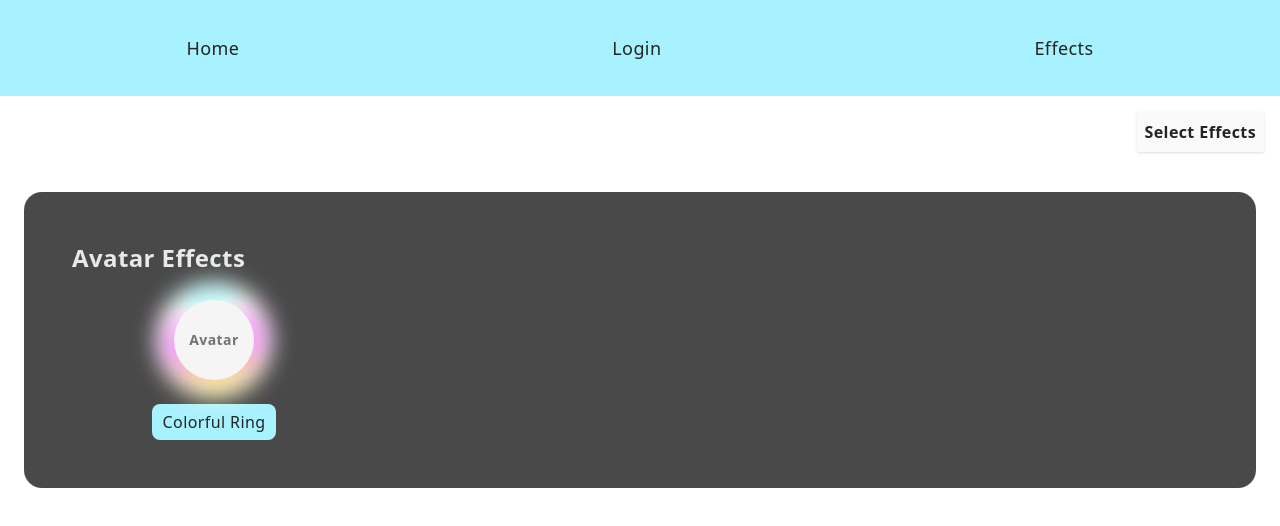
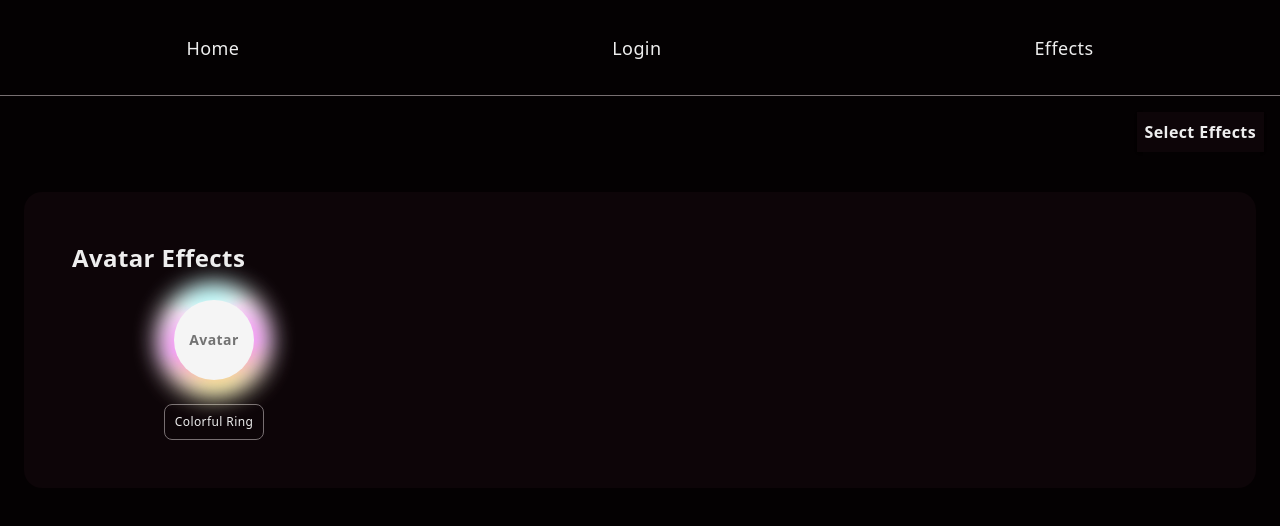
Before and after one commit to Saloni581/MiniNitro, a React (Vite) app in the folder client/: page /avatar-effects in a window 1280 px wide. Shown: the top 526 px of the page. Built offline with nearby package versions, Linux system fonts and the light colour scheme; no server answers.

Commit message:
refactor(website theme): migrate to dark color system with base, surface, accent variables.

```diff
--- a/client/src/components/ProfileFrame.tsx
+++ b/client/src/components/ProfileFrame.tsx
@@ -12,7 +12,7 @@ const ProfileFrame = ({ user, children }: ProfileFrameProps) => {
                  style={{
                      "--color-primary": colorPrimary,
                      "--color-accent": colorAccent,
-                     background: "color-mix(in srgb, var(--color-primary) 50%, var(--color-brand-black)",
+                     background: "color-mix(in srgb, var(--color-primary) 50%, var(--color-surface)",
                  } as React.CSSProperties}
             >
                 {/* glow layer */}
@@ -27,7 +27,7 @@ const ProfileFrame = ({ user, children }: ProfileFrameProps) => {
                 ></div>
                 {/* content layer */}
                 <div className="profile-card absolute inset-0 z-20"
-                     style ={{ color: "color-mix(in srgb, var(--color-accent) 30%, var(--color-brand-white)" }}
+                     style ={{ color: "color-mix(in srgb, var(--color-accent) 30%, var(--color-text-primary)" }}
                 >
                     <ProfileCard user={user} />
                     { children }
--- a/client/src/components/UserProfile.tsx
+++ b/client/src/components/UserProfile.tsx
@@ -37,8 +37,8 @@ const UserProfile = ({ user, setUser }: ProfileProps) => {
                 <Dialog>
                     <DialogTrigger
                         style={{
-                            color: "color-mix(in srgb, var(--color-primary) 35%, var(--color-brand-black)",
-                            background: "color-mix(in srgb, var(--color-accent) 15%, var(--color-brand-white)"
+                            color: "color-mix(in srgb, var(--color-primary) 35%, var(--color-surface)",
+                            background: "color-mix(in srgb, var(--color-accent) 15%, var(--color-text-primary)"
                         }}
                     >
                         Settings
--- a/client/src/index.css
+++ b/client/src/index.css
@@ -5,15 +5,13 @@
 @custom-variant dark (&:is(.dark *));
 
 @theme {
-  --color-brand-primary: oklch(0.9199 0.0789 218.65);;
-  --color-brand-primary-bold: oklch(0.7745 0.1392 218.65);
-  --color-brand-secondary: oklch(0.7382 0.1597 25.56);
-  --color-brand-text-primary: oklch(0.2611 0 0);
-  --color-brand-text-secondary: oklch(0.9333 0 149.82);
-  --color-text-hover: oklch(0.9228 0.1142 126);
+  --color-base: oklch(0.08 0.02 350);
+  --color-surface: oklch(0.13 0.02 350);
+  --color-accent-primary: oklch(0.7382 0.1597 25.56);
+  --color-accent-secondary: oklch(0.4955 0.1597 25.56);
+  --color-text-primary: oklch(0.95 0 0);
+  --color-text-secondary: oklch(0.55 0.01 0);
   --color-error: oklch(0.628 0.2577 29.23);
-  --color-brand-black: oklch(0.4067 0 208.06);
-  --color-brand-white: oklch(0.9852 0 0);
 }
 
 :root {
@@ -23,8 +21,8 @@
   -webkit-font-smoothing: antialiased;
   -moz-osx-font-smoothing: grayscale;
   --radius: 0.625rem;
-  --background: oklch(1 0 0);
-  --foreground: oklch(0.145 0 0);
+  --background: var(--color-base);
+  --foreground: var(--color-text-primary);
   --card: oklch(1 0 0);
   --card-foreground: oklch(0.145 0 0);
   --popover: oklch(1 0 0);
@@ -67,25 +65,25 @@ a {
 }
 
 a:hover {
-  color: var(--color-text-hover);
+  color: var(--color-accent-primary);
 }
 
 button {
   border-radius: 8px;
-  border: 1px solid transparent;
+  border: 1px solid var(--color-text-secondary);
   padding: 0.4rem 0.6rem;
   white-space: nowrap;
   font-size: 1em;
   font-weight: 500;
   font-family: inherit;
-  color: var(--color-brand-text-primary);
-  background-color: var(--color-brand-primary);
+  color: var(--color-text-primary);
+  background-color: var(--color-surface);
   cursor: pointer;
   transition: border-color 0.25s;
 }
 
 button:hover {
-  border-color: var(--color-text-hover);
+  border-color: var(--color-accent-primary);
 }
 
 button:active {
@@ -96,11 +94,11 @@ button:active {
 @layer utilities {
 
   body {
-    @apply text-brand-text-primary font-sans font-stretch-ultra-condensed font-semibold tracking-wide;
+    @apply font-sans font-stretch-ultra-condensed font-semibold tracking-wide;
   }
 
   .navbar {
-    @apply flex justify-around items-center bg-brand-primary h-24 text-brand-text-primary text-lg;
+    @apply flex justify-around items-center bg-base h-24 text-text-primary text-lg border-b border-b-text-secondary;
   }
 
   .auth-form {
@@ -112,8 +110,8 @@ button:active {
   }
 
   input {
-    @apply border-2 border-brand-primary rounded-md p-2 px-4 outline-none focus:outline-none
-    focus:ring focus:ring-brand-primary-bold  text-brand-text-primary font-thin;
+    @apply border-2 border-accent-primary rounded-md p-2 px-4 outline-none focus:outline-none
+    focus:ring-4 focus:ring-accent-secondary focus:border-none text-text-primary font-thin;
   }
 
   .error-input {
@@ -145,8 +143,8 @@ button:active {
   }
 
   .identity textarea {
-    @apply border-2 border-brand-primary rounded-md px-2 outline-none focus:outline-none
-    focus:ring focus:ring-brand-primary-bold text-brand-text-primary font-thin resize-none;
+    @apply border-2 border-accent-primary rounded-md p-2 px-4 outline-none focus:outline-none
+    focus:ring-4 focus:ring-accent-secondary focus:border-none text-text-primary font-thin resize-none;
   }
 
   .visuals div {
@@ -162,7 +160,7 @@ button:active {
   }
 
   .user-profile {
-    @apply m-6 w-80 md:w-xl rounded-2xl h-140 bg-brand-black text-brand-text-secondary;
+    @apply m-6 w-80 md:w-xl rounded-2xl h-140 bg-surface text-text-primary;
   }
 
   .profile-card {
@@ -178,12 +176,12 @@ button:active {
   }
 
   .effects-dropdown {
-    @apply ml-auto m-4 p-2 bg-brand-white shadow-sm cursor-pointer hover:shadow-lg;
+    @apply ml-auto m-4 p-2 bg-surface shadow-sm cursor-pointer hover:shadow-lg;
   }
 
   /* user avatar effects */
   .avatar-effects-container {
-    @apply flex flex-col gap-6 m-6 bg-brand-black text-brand-text-secondary p-12 rounded-2xl;
+    @apply flex flex-col gap-6 m-6 bg-surface text-text-primary p-12 rounded-2xl;
   }
 
   .avatar-effects-card-container {
@@ -213,24 +211,24 @@ button:active {
   }
 
   .user-nameplate {
-    @apply py-8 flex items-center justify-around bg-brand-black text-brand-text-secondary mb-4 rounded-lg
+    @apply py-8 flex items-center justify-around bg-surface text-text-primary mb-4 rounded-lg
   }
 
   .users-list {
-    @apply  w-80 md:w-96 lg:w-100 p-6 bg-brand-secondary rounded-md;
+    @apply  w-80 md:w-96 lg:w-100 p-6 bg-surface;
   }
 
   .user-offline-status {
-    @apply rounded-full bg-brand-black border-gray-500;
+    @apply rounded-full bg-surface border-text-secondary;
   }
 
   /* chat */
   .chat-window-container-outer {
-    @apply flex flex-col h-130 w-80 md:w-96 lg:w-100 bg-brand-text-primary text-brand-text-secondary;
+    @apply flex flex-col h-130 w-80 md:w-96 lg:w-100 bg-surface text-text-primary;
   }
 
   .chat-window-selected-user {
-    @apply flex p-4 gap-4 items-center bg-brand-primary text-brand-text-primary;
+    @apply flex p-4 gap-4 items-center bg-accent-primary text-text-primary;
   }
 
   .chat-window-container {
@@ -238,7 +236,7 @@ button:active {
   }
 
   .send-message-container {
-    @apply flex gap-2 p-2 bg-brand-black top-0;
+    @apply flex gap-2 p-2 bg-surface top-0;
   }
 }
 
```
